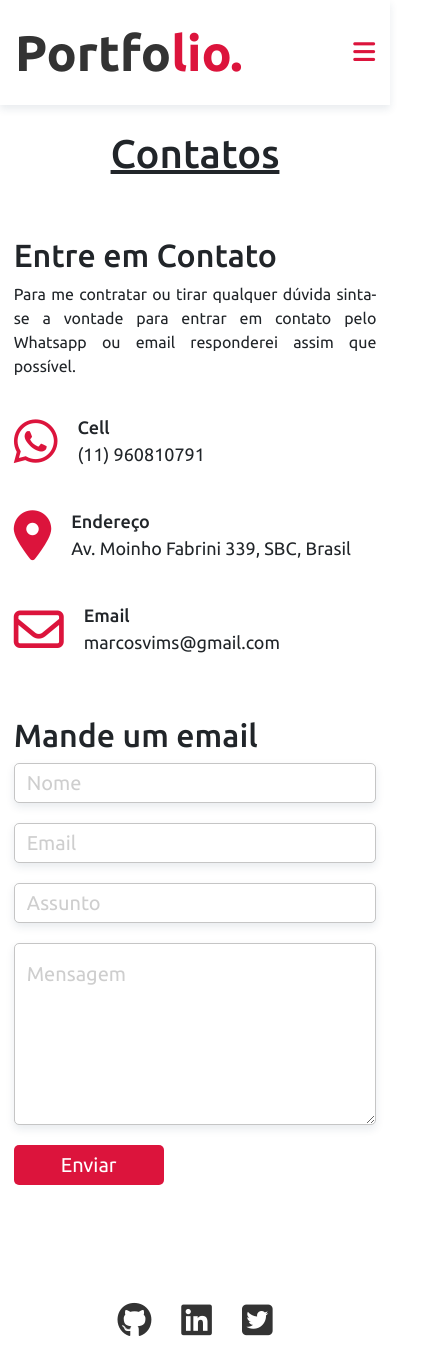
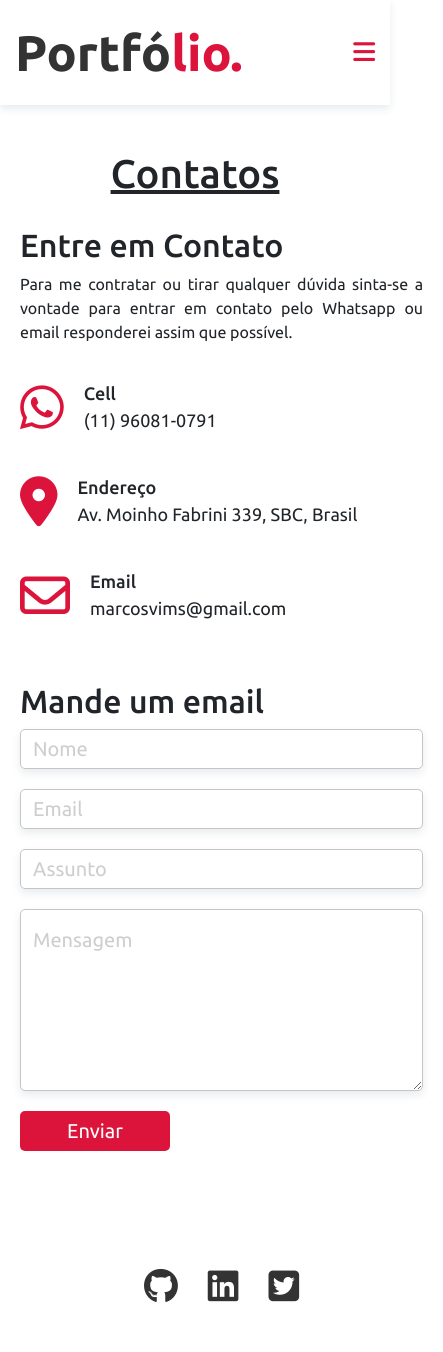
Before and after one commit to ViniSpirit/vini-portfolio, a React (Create React App) app: page /contact in a window 390 px wide. Shown: the whole page, 443 px wide, since content can reach past the window. After the commit the page ends 1318 px from the top, so only its background shows below. Built offline with nearby package versions, Linux system fonts and the light colour scheme.

Commit message:
finalizado

```diff
--- a/package.json
+++ b/package.json
@@ -6,6 +6,7 @@
     "@testing-library/jest-dom": "^5.11.4",
     "@testing-library/react": "^11.1.0",
     "@testing-library/user-event": "^12.1.10",
+    "axios": "^0.21.1",
     "bootstrap": "^4.6.0",
     "react": "^17.0.1",
     "react-bootstrap": "^1.4.3",
--- a/src/App.css
+++ b/src/App.css
@@ -433,21 +433,28 @@
 .contact {
   display: flex;
   flex-direction: column;
-  height: 100vh;
+  min-height: 100vh;
+
   font-family: "Ubuntu", sans-serif;
 }
 .contact-title {
-  padding: 30px;
+  padding-top: 150px;
   text-align: center;
+  text-decoration: underline;
 }
 
 .contact-content {
-  display: grid;
-  grid-template-columns: 1fr 1fr;
+  display: flex;
 
   padding: 20px 20px 100px 20px;
-  gap: 20px;
   justify-content: center;
+}
+
+.contact-info {
+  width: 50%;
+}
+.contact-form {
+  width: 50%;
 }
 
 .contact-content .item {
@@ -474,10 +481,6 @@
 .contact-content form {
   display: flex;
   flex-direction: column;
-}
-
-.contact-title {
-  text-decoration: underline;
 }
 
 .contact-content form input {
@@ -681,20 +684,16 @@
   }
 }
 
-@media (max-width: 500px) {
+@media (max-width: 800px) {
   .contact-content {
-    max-width: 350px;
-    grid-template-columns: 1fr;
-    gap: 40px;
+    flex-direction: column;
   }
 
-  .contact-content .contact-info {
-    max-width: 90%;
-    margin: auto;
+  .contact-info {
+    width: 100%;
   }
-  .contact-content form {
-    max-width: 90%;
-    margin: auto;
+  .contact-form {
+    width: 100%;
   }
 
   .description {
--- a/src/components/Header.js
+++ b/src/components/Header.js
@@ -33,7 +33,7 @@ const Header = ({ page, home, about, contact, projects }) => {
       <div className="max-width">
         <div className={`logo ${page ? "color2" : "color1"}`}>
           <Link to="/">
-            Portfo<span>lio.</span>
+            Portfó<span>lio.</span>
           </Link>
         </div>
         <ul
@@ -43,22 +43,22 @@ const Header = ({ page, home, about, contact, projects }) => {
         >
           <li>
             <Link className={home ? "active" : ""} to="/">
-              Home
+              Início
             </Link>
           </li>
           <li>
             <Link className={about ? "active" : ""} to="/about">
-              About
+              Sobre
             </Link>
           </li>
           <li>
             <Link className={projects ? "active" : ""} to="/projects">
-              Projects
+              Projetos
             </Link>
           </li>
           <li>
             <Link className={contact ? "active" : ""} to="/contact">
-              Contact
+              Contato
             </Link>
           </li>
         </ul>
--- a/src/pages/About.js
+++ b/src/pages/About.js
@@ -12,8 +12,7 @@ const About = () => {
     descobri minha paixão por programação e decidi migrar de
     carreira, então passei a me dedicar a aprender as tecnologias
     mais atuais para desenvolvimento web, e hoje estou confortavel pra dizer que
-    sou um desenvolvedor Web Full-Stack, com foco na MERN
-    Stack(MongoDB, Express, React.js, Node.js).`,
+    sou um desenvolvedor Front-End a caminho do Full-Stack.`,
     span: "Desenvolvedor Web",
     status: "pt",
   };
@@ -30,7 +29,7 @@ const About = () => {
   //   status: "en",
   // };
 
-  const [description, setDescription] = useState(pt);
+  const [description] = useState(pt);
   return (
     <>
       <Header page about />
--- a/src/pages/Contact.js
+++ b/src/pages/Contact.js
@@ -1,13 +1,51 @@
-import React from "react";
+import React, { useState } from "react";
+import axios from "axios";
 import Header from "../components/Header";
 
 const Contact = () => {
+  const [nome, setNome] = useState("");
+  const [email, setEmail] = useState("");
+  const [assunto, setAssunto] = useState("");
+  const [msg, setMsg] = useState("");
+  const [alert, setAlert] = useState(false);
+
+  const sendEmail = async (e) => {
+    e.preventDefault();
+
+    // const config = {
+    //   headers: {
+    //     "Content-type": "application/json",
+    //   },
+    // };
+
+    const { data } = await axios.post(
+      "https://vini-portfolio-backend.herokuapp.com/api/email",
+      {
+        name: nome,
+        from: email,
+        title: assunto,
+        content: msg,
+      }
+      // config
+    );
+    if (data === "enviado") {
+      setAlert(true);
+    } else {
+      setAlert(false);
+    }
+  };
+
   return (
     <>
       <Header page contact />
       <section className="contact">
-        <div className="max-width" style={{ paddingTop: "100px" }}>
         <h1 className="contact-title">Contatos</h1>
+        <div
+          className="max-width"
+          style={{
+            marginBottom: "0",
+          }}
+        >
           <div className="contact-content">
             <div className="contact-info">
               <h2>Entre em Contato</h2>
@@ -19,7 +57,7 @@ const Contact = () => {
               <div className="item">
                 <i className="fab fa-whatsapp"></i>
                 <div>
-                  <p>Cell</p> (11) 960810791
+                  <p>Cell</p> (11) 96081-0791
                 </div>
               </div>
               <div className="item">
@@ -36,24 +74,51 @@ const Contact = () => {
                 </div>
               </div>
             </div>
-            <div>
-              <form>
+            <div className="contact-form">
+              <form onSubmit={sendEmail}>
                 <h2>Mande um email</h2>
-                <input type="text" placeholder="Nome" required />
-                <input type="email" placeholder="Email" required />
-                <input type="text" placeholder="Assunto" required />
+                <input
+                  type="text"
+                  placeholder="Nome"
+                  value={nome}
+                  required
+                  onChange={(e) => setNome(e.target.value)}
+                />
+                <input
+                  type="email"
+                  placeholder="Email"
+                  value={email}
+                  required
+                  onChange={(e) => setEmail(e.target.value)}
+                />
+                <input
+                  type="text"
+                  placeholder="Assunto"
+                  value={assunto}
+                  required
+                  onChange={(e) => setAssunto(e.target.value)}
+                />
                 <textarea
                   cols="30"
                   rows="5"
                   placeholder="Mensagem"
+                  value={msg}
                   required
+                  onChange={(e) => setMsg(e.target.value)}
                 ></textarea>
                 <button type="submit">Enviar</button>
               </form>
+              {alert && (
+                <div
+                  style={{ marginTop: "20px" }}
+                  className="alert alert-success"
+                  role="alert"
+                >
+                  Mensagem Enviada *-*
+                </div>
+              )}
             </div>
           </div>
-        </div>
-
           <footer
             className="footer"
             style={{
@@ -90,6 +155,7 @@ const Contact = () => {
               ></i>
             </a>
           </footer>
+        </div>
       </section>
     </>
   );
--- a/src/pages/Projects.js
+++ b/src/pages/Projects.js
@@ -33,7 +33,7 @@ const Projects = () => {
             >
               <Card.Img variant="top" src={img3} />
               <Card.Body>
-                <Card.Title>Sobre o Portfolio</Card.Title>
+                <Card.Title>Sobre o Portfólio</Card.Title>
                 <Card.Text>
                   Projeto desenvolvido em React.js, CSS e Bootstrap.
                 </Card.Text>
```
Also changed, not shown: src/utils/fn.js (added), 1 other file (tests, documents, lock files or other folders). Lines whose indentation alone changed are shown as unchanged.
